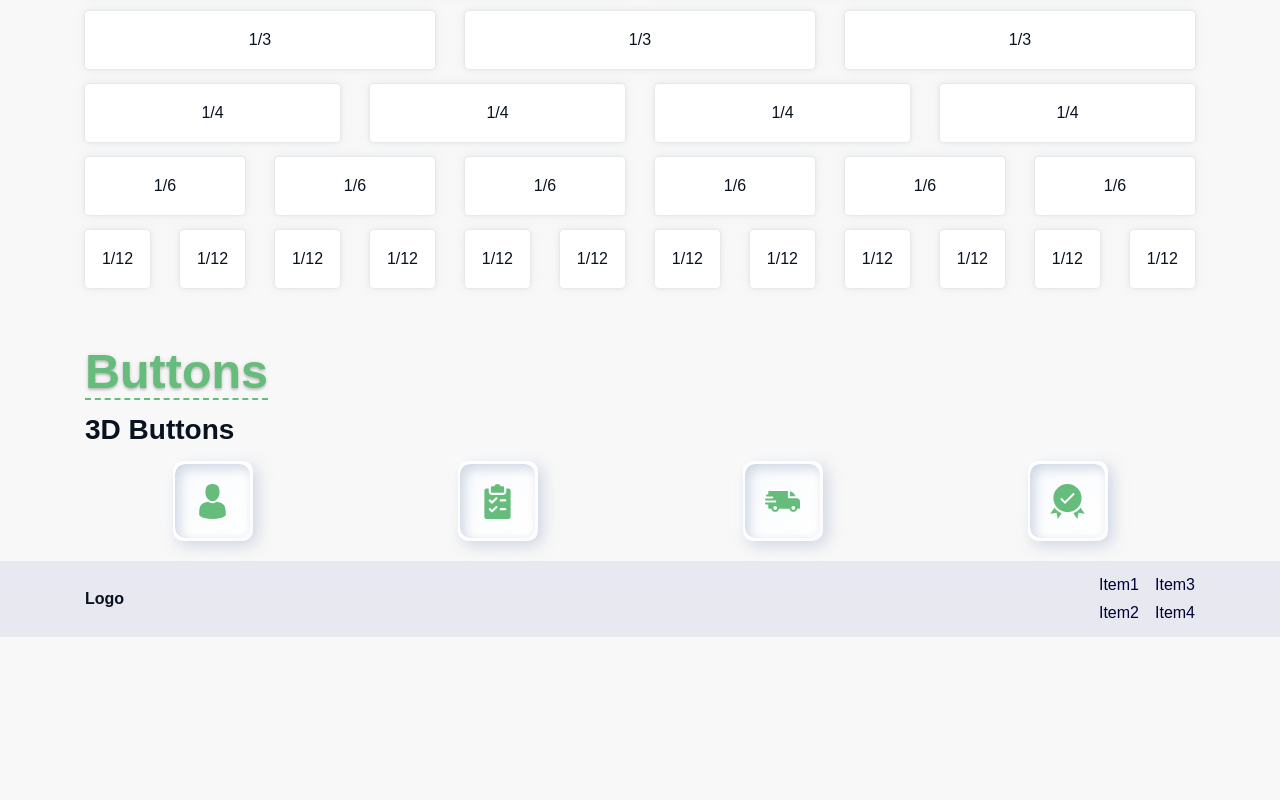
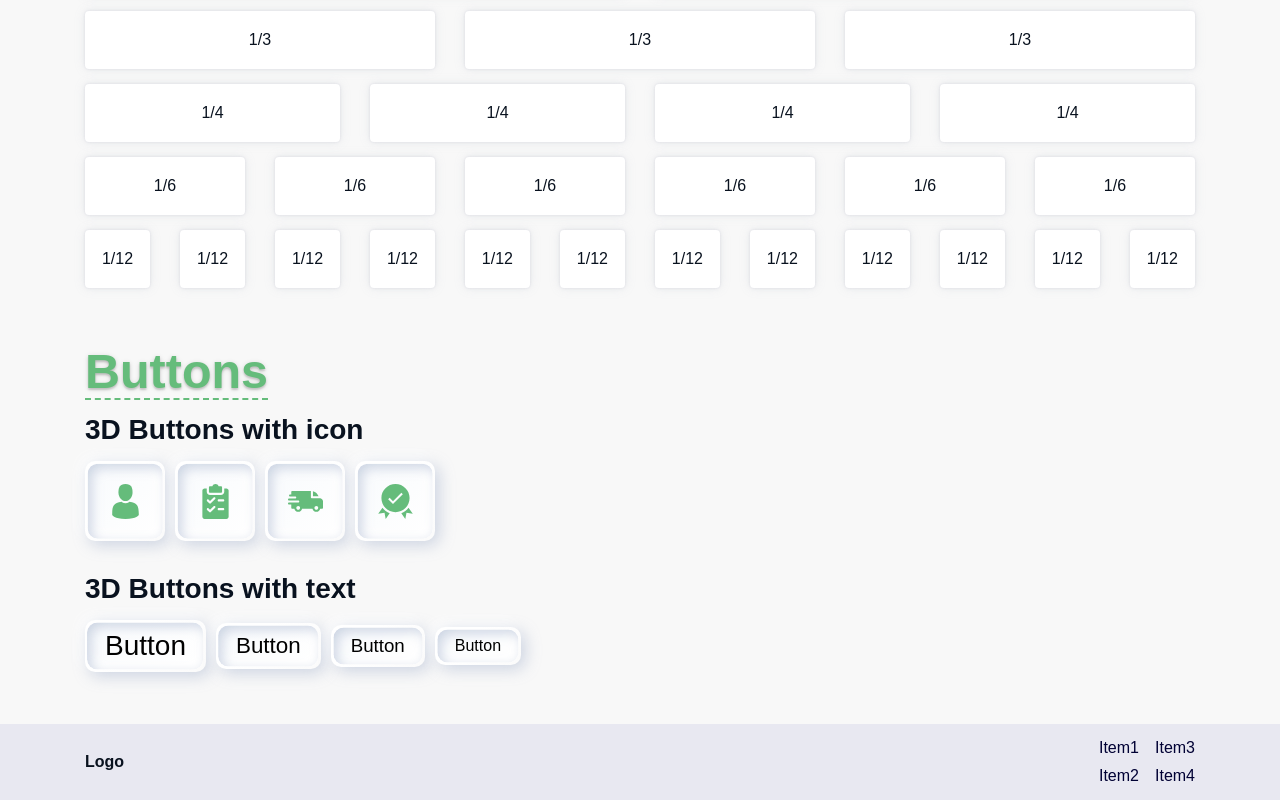
Before and after one commit to F1reMonster/gulp, a website: page src/index.html in a window 1280 px wide. Shown: the part 684-1484 px from the top of the page. Before the commit the page ends 1321 px from the top, so only its background shows below. Drawn offline with nearby package versions, Linux system fonts and the light colour scheme; files that its build step writes are made by us from their sources; a web font is replaced by a local one.

```diff
--- a/src/components/pages/index-page/_03-block-buttons.html
+++ b/src/components/pages/index-page/_03-block-buttons.html
@@ -1,14 +1,14 @@
 <section class="block block__buttons">
 	<div class="container">
-		<div class="block__wrapper">
+		<div class="block__wrapper mb-2">
 			<h2 class="block__title block__title--standard block__title--huge block__title--shadow">
 				<span>Buttons</span>
 			</h2>
-			<h4 class="block__title block__title--standard block__title--md">3D Buttons</h4>
+			<h4 class="block__title block__title--standard block__title--md">3D Buttons with icon</h4>
 			<div class="row block__row">
 				<div class="col">
 					<div class="btn__wrapper">
-						<button class="btn btn--3d">
+						<button class="btn btn__3d btn__3d--icon">
 							<svg width="35" height="35" viewBox="0 0 35 35" fill="none" xmlns="http://www.w3.org/2000/svg">
 								<g clip-path="url(#clip0_216_218)">
 									<path
@@ -30,12 +30,8 @@
 							</svg>
 
 						</button>
-					</div>
-				</div>
 
-				<div class="col">
-					<div class="btn__wrapper">
-						<button class="btn btn--3d">
+						<button class="btn btn__3d btn__3d--icon">
 							<svg width="35" height="35" viewBox="0 0 35 35" fill="none" xmlns="http://www.w3.org/2000/svg">
 								<path
 									d="M22.9688 2.1875H20.5931C20.1425 0.914375 18.9262 0 17.5 0C16.0738 0 14.8575 0.914375 14.4047 2.1875H12.0312C11.4275 2.1875 10.9375 2.6775 10.9375 3.28125V7.65625C10.9375 8.26 11.4275 8.75 12.0312 8.75H22.9688C23.5725 8.75 24.0625 8.26 24.0625 7.65625V3.28125C24.0625 2.6775 23.5725 2.1875 22.9688 2.1875Z"
@@ -47,34 +43,68 @@
 
 
 						</button>
-					</div>
-				</div>
 
-				<div class="col">
-					<div class="btn__wrapper">
-						<button class="btn btn--3d">
+						<button class="btn btn__3d btn__3d--icon">
 							<svg width="35" height="35" viewBox="0 0 35 35" fill="none" xmlns="http://www.w3.org/2000/svg">
-								<path fill-rule="evenodd" clip-rule="evenodd" d="M24.9512 7.31552C27.9857 8.01968 29.1465 9.79408 30.6018 12.2363H24.9512V7.31552ZM7.21725 12.4414C7.81139 12.4414 8.24265 12.7282 8.24265 13.3984C8.24265 13.9637 7.78522 14.4222 7.22019 14.4238H1.02539C0.459023 14.4238 0 14.8831 0 15.4492C0 16.0156 0.459023 16.4746 1.02539 16.4746H10.2539C10.8256 16.4746 11.2833 16.9334 11.2833 17.5C11.2833 18.0664 10.8243 18.5254 10.2579 18.5254H1.02539C0.459023 18.5254 0 18.9844 0 19.5508C0 20.1171 0.459023 20.5762 1.02539 20.5762H3.28125V23.6523C3.28125 24.2187 3.74027 24.6777 4.30664 24.6777H6.36784C6.73527 26.4877 8.3345 27.8223 10.2197 27.8223C12.1049 27.8223 13.7042 26.4877 14.0716 24.6777H24.4831C24.8505 26.4877 26.4497 27.8223 28.335 27.8223C30.2202 27.8223 31.8194 26.4877 32.1869 24.6777H33.9746C34.541 24.6777 35 24.2187 35 23.6523V17.5C35 14.4914 31.8266 14.2916 31.8237 14.2871H23.9258C23.3594 14.2871 22.9004 13.8281 22.9004 13.2617V7.10938H4.30664C3.74027 7.10938 3.28125 7.5684 3.28125 8.13477V10.3906H2.05078C1.48441 10.3906 1.02539 10.8496 1.02539 11.416C1.02539 11.9824 1.48441 12.4414 2.05078 12.4414H7.21725ZM29.6642 22.5623C30.3983 23.2964 30.3983 24.4871 29.6642 25.2211C28.4834 26.4019 26.4551 25.5619 26.4551 23.8916C26.4551 22.2216 28.4834 21.3815 29.6642 22.5623ZM11.549 22.5623C12.2831 23.2964 12.2831 24.4871 11.549 25.2211C10.3682 26.4019 8.33984 25.5619 8.33984 23.8916C8.33984 22.2216 10.3682 21.3815 11.549 22.5623Z" fill="#65bc7b"/>
-								</svg>
+								<path fill-rule="evenodd" clip-rule="evenodd"
+									d="M24.9512 7.31552C27.9857 8.01968 29.1465 9.79408 30.6018 12.2363H24.9512V7.31552ZM7.21725 12.4414C7.81139 12.4414 8.24265 12.7282 8.24265 13.3984C8.24265 13.9637 7.78522 14.4222 7.22019 14.4238H1.02539C0.459023 14.4238 0 14.8831 0 15.4492C0 16.0156 0.459023 16.4746 1.02539 16.4746H10.2539C10.8256 16.4746 11.2833 16.9334 11.2833 17.5C11.2833 18.0664 10.8243 18.5254 10.2579 18.5254H1.02539C0.459023 18.5254 0 18.9844 0 19.5508C0 20.1171 0.459023 20.5762 1.02539 20.5762H3.28125V23.6523C3.28125 24.2187 3.74027 24.6777 4.30664 24.6777H6.36784C6.73527 26.4877 8.3345 27.8223 10.2197 27.8223C12.1049 27.8223 13.7042 26.4877 14.0716 24.6777H24.4831C24.8505 26.4877 26.4497 27.8223 28.335 27.8223C30.2202 27.8223 31.8194 26.4877 32.1869 24.6777H33.9746C34.541 24.6777 35 24.2187 35 23.6523V17.5C35 14.4914 31.8266 14.2916 31.8237 14.2871H23.9258C23.3594 14.2871 22.9004 13.8281 22.9004 13.2617V7.10938H4.30664C3.74027 7.10938 3.28125 7.5684 3.28125 8.13477V10.3906H2.05078C1.48441 10.3906 1.02539 10.8496 1.02539 11.416C1.02539 11.9824 1.48441 12.4414 2.05078 12.4414H7.21725ZM29.6642 22.5623C30.3983 23.2964 30.3983 24.4871 29.6642 25.2211C28.4834 26.4019 26.4551 25.5619 26.4551 23.8916C26.4551 22.2216 28.4834 21.3815 29.6642 22.5623ZM11.549 22.5623C12.2831 23.2964 12.2831 24.4871 11.549 25.2211C10.3682 26.4019 8.33984 25.5619 8.33984 23.8916C8.33984 22.2216 10.3682 21.3815 11.549 22.5623Z"
+									fill="#65bc7b" />
+							</svg>
+
+
+						</button>
+
+						<button class="btn btn__3d btn__3d--icon">
+							<svg width="35" height="35" viewBox="0 0 35 35" fill="none" xmlns="http://www.w3.org/2000/svg">
+								<path
+									d="M31.595 14.0959C31.595 6.32324 25.2715 0 17.4985 0C9.72585 0 3.40234 6.32324 3.40234 14.0959C3.40234 21.8683 9.72585 28.1916 17.4985 28.1916C25.2715 28.1916 31.595 21.8683 31.595 14.0959ZM14.9858 20.1089L10.1731 15.2962L11.6319 13.8377L14.9858 17.1916L23.3654 8.81222L24.8242 10.2707L14.9858 20.1089Z"
+									fill="#65bc7b" />
+								<path
+									d="M4.4722 23.6438L0.205078 29.8674L6.5139 28.6909L7.69043 35L11.6862 29.1721C8.78525 28.0498 6.28693 26.1133 4.4722 23.6438Z"
+									fill="#65bc7b" />
+								<path
+									d="M30.5246 23.6438C28.7099 26.1133 26.2115 28.0498 23.3105 29.1721L27.3064 35L28.4829 28.6909L34.7917 29.8674L30.5246 23.6438Z"
+									fill="#65bc7b" />
+							</svg>
 
 
 						</button>
 					</div>
 				</div>
 
+
+			</div>
+
+		</div>
+		<div class="block__wrapper mb-2">
+			<h4 class="block__title block__title--standard block__title--md">3D Buttons with text</h4>
+			<div class="row block__row">
+
 				<div class="col">
 					<div class="btn__wrapper">
-						<button class="btn btn--3d">
-							<svg width="35" height="35" viewBox="0 0 35 35" fill="none" xmlns="http://www.w3.org/2000/svg">
-								<path d="M31.595 14.0959C31.595 6.32324 25.2715 0 17.4985 0C9.72585 0 3.40234 6.32324 3.40234 14.0959C3.40234 21.8683 9.72585 28.1916 17.4985 28.1916C25.2715 28.1916 31.595 21.8683 31.595 14.0959ZM14.9858 20.1089L10.1731 15.2962L11.6319 13.8377L14.9858 17.1916L23.3654 8.81222L24.8242 10.2707L14.9858 20.1089Z" fill="#65bc7b"/>
-								<path d="M4.4722 23.6438L0.205078 29.8674L6.5139 28.6909L7.69043 35L11.6862 29.1721C8.78525 28.0498 6.28693 26.1133 4.4722 23.6438Z" fill="#65bc7b"/>
-								<path d="M30.5246 23.6438C28.7099 26.1133 26.2115 28.0498 23.3105 29.1721L27.3064 35L28.4829 28.6909L34.7917 29.8674L30.5246 23.6438Z" fill="#65bc7b"/>
-								</svg>
+						<button class="btn btn__3d btn__3d--text">
+							<span class="block__text block__text--mid block__text--md">Button</span>
+						</button>
+
+						<button class="btn btn__3d btn__3d--text">
+							<span class="block__text block__text--mid block__text--sm">Button</span>
+						</button>
+
+						<button class="btn btn__3d btn__3d--text">
+							<span class="block__text block__text--lt">Button</span>
+						</button>
+						<button class="btn btn__3d btn__3d--text">
+							<span class="block__text">Button</span>
+						</button>
 
 
-						</button>
+
 					</div>
+
+
 				</div>
+
+
 			</div>
 		</div>
 	</div>
--- a/src/scss/components/block.scss
+++ b/src/scss/components/block.scss
@@ -1,6 +1,10 @@
 .block {
 	display: block;
 	padding: 20px 0;
+
+	&__row {
+		flex-flow: wrap;
+	}
 
 	&__col {
 		margin-bottom: px($containerGutter);
@@ -45,6 +49,14 @@
 			color: $fern;
 		}
 
+		&--repeating-linear-gradient {
+			span {
+				-webkit-text-fill-color: transparent;
+				background: repeating-linear-gradient($fern, $fern 2px, transparent 2px, transparent 4px);
+				background-clip: text;
+			}
+		}
+
 		&--shadow {
 			text-shadow: $shadow;
 		}
@@ -76,6 +88,7 @@
 
 	&__text {
 		font-weight: 400;
+		font-size: px($fontSizeDefault);
 
 		&--mid {
 			font-weight: 500;
--- a/src/scss/components/buttons.scss
+++ b/src/scss/components/buttons.scss
@@ -3,20 +3,18 @@
 	display: flex;
 	align-items: center;
 	justify-content: center;
+	font-family: "Gilroy", sans-serif;
 	cursor: pointer;
 
 	&__wrapper {
 		display: flex;
-		flex-flow: column;
+		flex-flow: wrap;
 		align-items: center;
-		justify-content: center;
 		gap: 10px;
 	}
 
-	&--3d {
+	&__3d {
 		border-radius: 10px;
-		width: 80px;
-		height: 80px;
 		box-shadow: 4px 4px 16px rgba($nepal, 0.4), -5px -5px 15px rgba($white, 0.9);
 		background: linear-gradient(315.13deg, rgba($concrete, 0.3) 5.21%, rgba($white, 0.3) 62.26%), $white;
 		transition: all 0.3s ease-out;
@@ -24,14 +22,14 @@
 		&::before {
 			content: "";
 			position: absolute;
-			left: calc(50% - (74.67px / 2));
-			top: calc(50% - (74.67px / 2));
+			left: 50%;
+			top: 50%;
 			z-index: 0;
 			border-radius: 10px;
-			width: 74.67px;
-			height: 74.67px;
 			box-shadow: inset 4px 4px 12px rgba($nepal, 0.4), inset -5px -5px 18px $white;
 			background: linear-gradient(312.9deg, rgba($white, 0.3) 4.49%, rgba($black-squeeze, 0.3) 95.45%), $white;
+			transform: translate(-50%, -50%);
+			transition: all 0.3s ease-out;
 		}
 
 		svg {
@@ -39,8 +37,38 @@
 			z-index: 1;
 		}
 
+		&:hover {
+			&::before {
+				box-shadow: inset 4px 4px 20px rgba($nepal, 0.4), inset -5px -5px 18px $white;
+			}
+		}
+
 		&:active {
-			transform: translateY(5px);
+			box-shadow: inset 4px 4px 12px rgba($nepal, 0.4), inset -5px -5px 18px $white;
+		}
+
+		&--icon {
+			width: 80px;
+			height: 80px;
+
+			&::before {
+				width: 74.67px;
+				height: 74.67px;
+			}
+		}
+
+		&--text {
+			padding: 10px 20px;
+
+			&::before {
+				width: calc(100% - 5px);
+				height: calc(100% - 5px);
+			}
+
+			span {
+				position: relative;
+				z-index: 1;
+			}
 		}
 	}
 }
--- a/src/scss/functions.scss
+++ b/src/scss/functions.scss
@@ -1,3 +1,5 @@
+@use "sass:math";
+
 // TO %
 @function prc($pxOne, $pxTwo) {
 	$result: math.div($pxOne, $pxTwo) * 100%;
--- a/src/scss/global.scss
+++ b/src/scss/global.scss
@@ -8,7 +8,7 @@
 	margin: 0;
 	font-family: "gilroy", sans-serif;
 	-webkit-font-smoothing: antialiased;
-	font-size: 16px;
+	font-size: px($fontSizeDefault);
 	color: $firefly;
 	-webkit-tap-highlight-color: transparent;
 	background-color: $alabaster;
@@ -31,6 +31,7 @@
 	outline: none;
 	border: none;
 	box-shadow: none;
+	font-size: px($fontSizeDefault);
 }
 
 button {
@@ -69,3 +70,12 @@
 	margin: 0;
 	padding: 0;
 }
+
+.px-2 {
+	padding-top: rem($fontSizeDefault * 2);
+	padding-bottom: rem($fontSizeDefault * 2);
+}
+
+.mb-2 {
+	margin-bottom: rem($fontSizeDefault * 2);
+}
```
Also changed, not shown: gulpfile.js (+31 -2 lines), src/scss/mixins.scss (+4 -8 lines), src/components/pages/index-page/_01-block-typography.html (line endings or trailing spaces).
